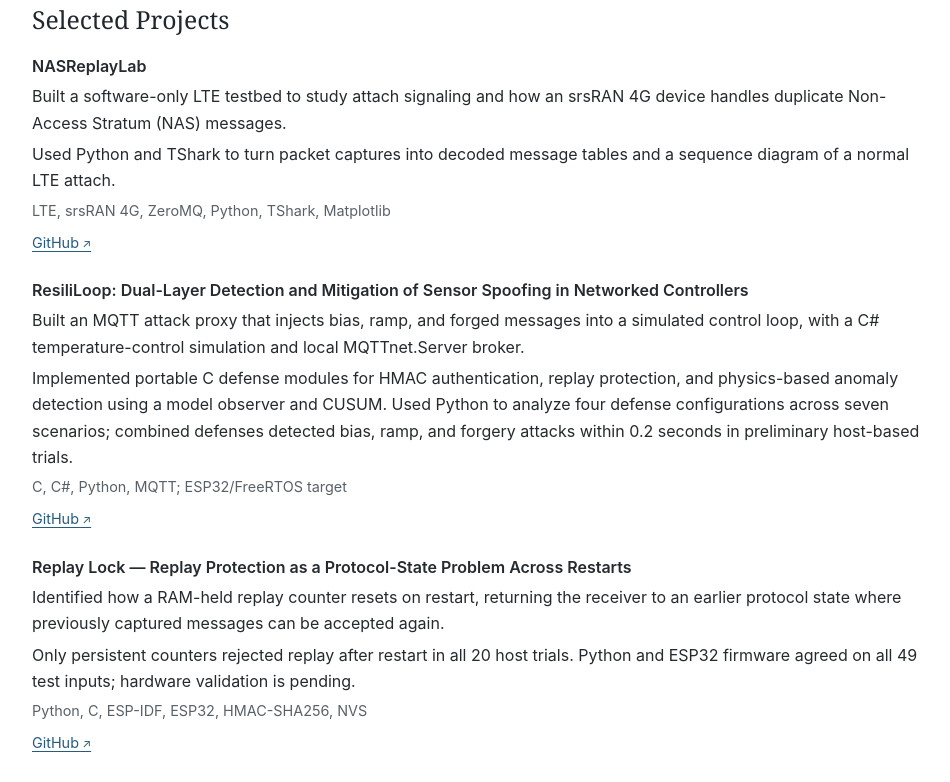
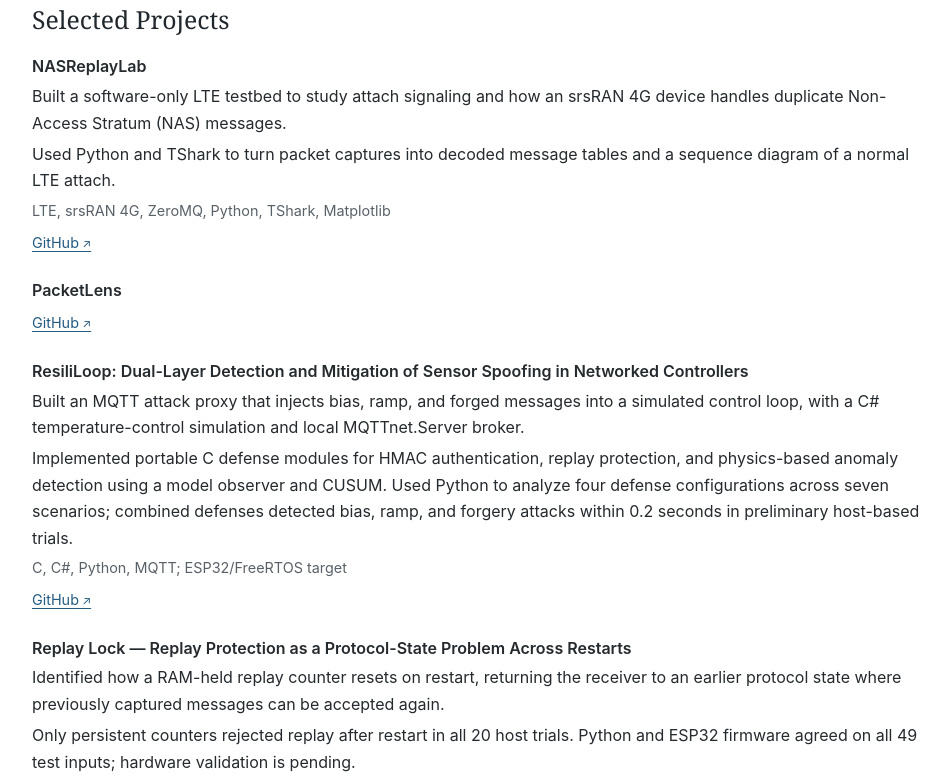
Before and after one commit to saadkabiruddin/saadkabiruddin.github.io, an Angular app: page / in a window 1280 px wide. Shown: the part 669-1451 px from the top of the page, without its empty margins (158-1108 px from the left). Built offline with nearby package versions, Linux system fonts and the light colour scheme.

Commit message:
add packetlens

```diff
--- a/src/app/app.html
+++ b/src/app/app.html
@@ -80,9 +80,15 @@
       @for (project of projects; track project.title) {
         <article>
           <h3>{{ project.title }}</h3>
-          <p>{{ project.description }}</p>
-          <p>{{ project.details }}</p>
-          <p class="secondary">{{ project.technologies }}</p>
+          @if (project.description) {
+            <p>{{ project.description }}</p>
+          }
+          @if (project.details) {
+            <p>{{ project.details }}</p>
+          }
+          @if (project.technologies) {
+            <p class="secondary">{{ project.technologies }}</p>
+          }
           <div class="links">
             @for (link of project.links; track link.url) {
               <a [href]="link.url" [attr.aria-label]="link.label + ': ' + project.title">{{ link.label }}</a>
--- a/src/app/portfolio.data.ts
+++ b/src/app/portfolio.data.ts
@@ -65,6 +65,12 @@ export const projects = [
     technologies: 'LTE, srsRAN 4G, ZeroMQ, Python, TShark, Matplotlib',
     links: [
       { label: 'GitHub', url: 'https://github.com/saadkabiruddin/NASReplayLab' },
+    ],
+  },
+  {
+    title: 'PacketLens',
+    links: [
+      { label: 'GitHub', url: 'https://github.com/saadkabiruddin/packetlens' },
     ],
   },
   {
```
